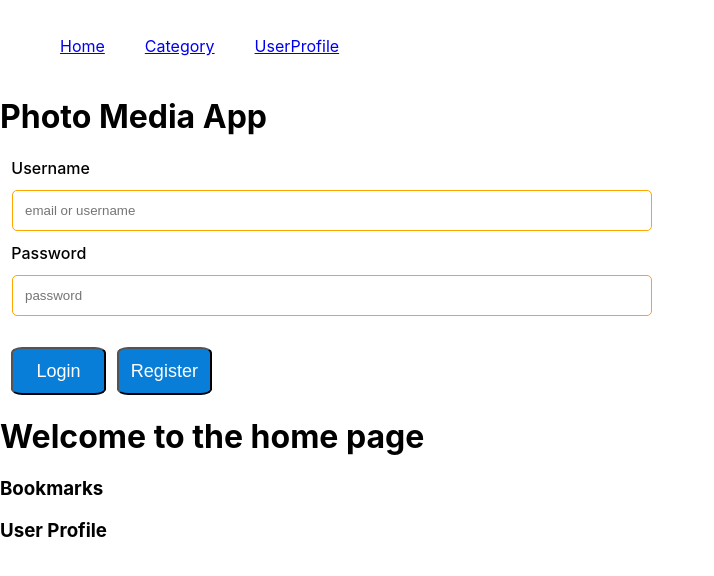
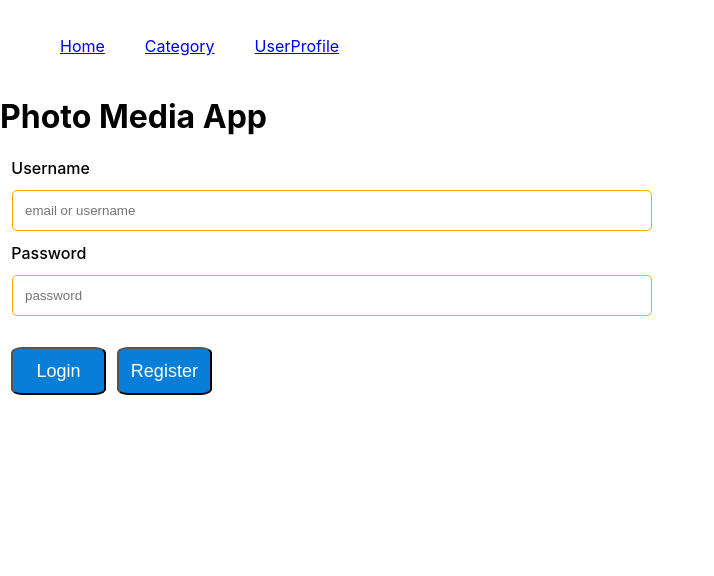
Before and after one commit to KevTheeDev/React-Photo-App, a React (Create React App) app: page / in a window 1280 px wide. Shown: the top 576 px of the page, without its empty margins (0-714 px from the left). Built offline with nearby package versions, Linux system fonts and the light colour scheme.

Commit message:
trying to get the first page to stop showing the components message on startup, moved the components from the render method in app.js

```diff
--- a/src/App.js
+++ b/src/App.js
@@ -19,9 +19,6 @@ class App extends React.Component {
       <div>
         <NavigationBar />
         <Login />
-        <Home />
-        <Bookmarks />
-        <UserProfile />
 </div>
     );
   }
```
